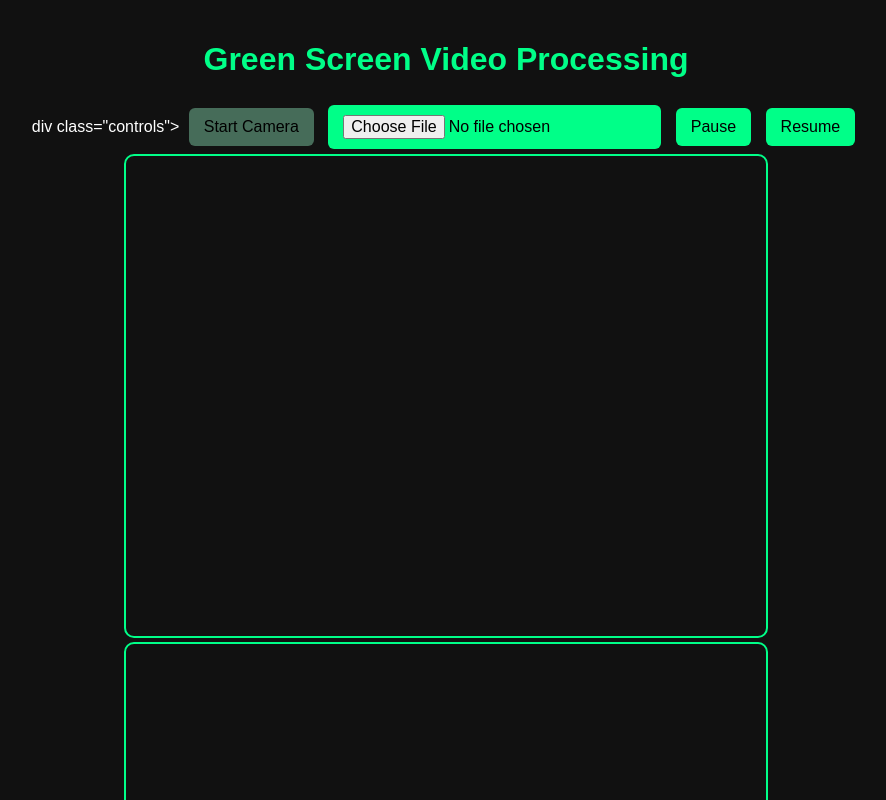
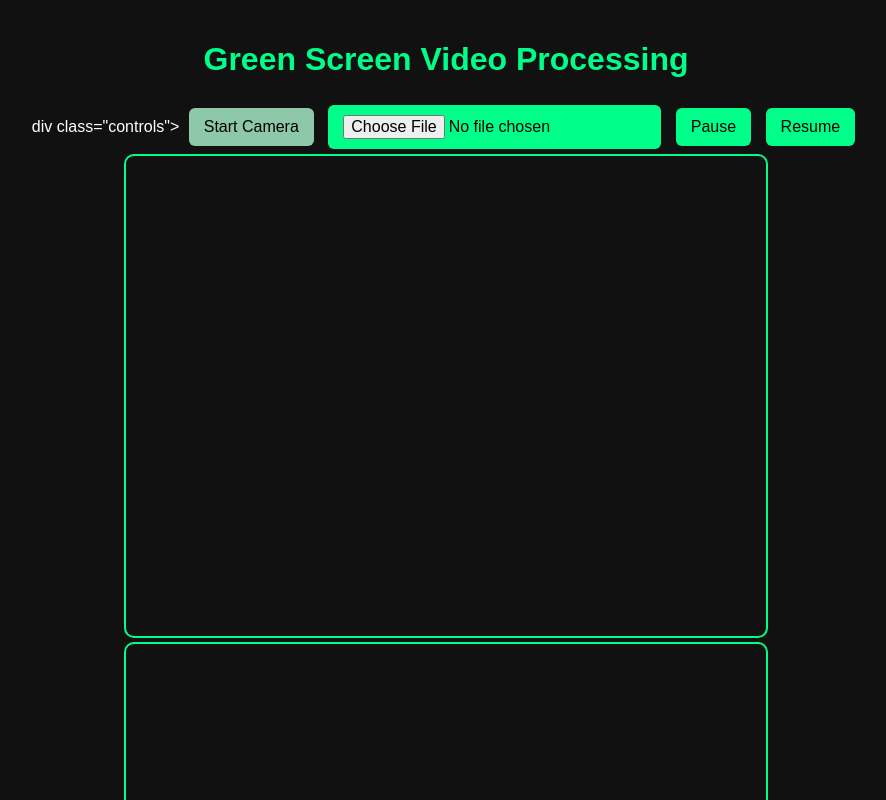
Before and after one commit to Hussain007H/green_screen_video_processing_webapp, a plain HTML site: page index.html in a window 1280 px wide. In both pictures the pointer is over the button "Start Camera". Shown: the top 800 px of the page, without its empty margins (194-1080 px from the left). Drawn offline with Linux system fonts and the light colour scheme.

Commit message:
style.css

```diff
--- a/style.css
+++ b/style.css
@@ -33,5 +33,5 @@ button, input {
   cursor: pointer;
 }
 button:hover {
-  background: #466c59;
+  background: #8dc8aa;
 }
```
